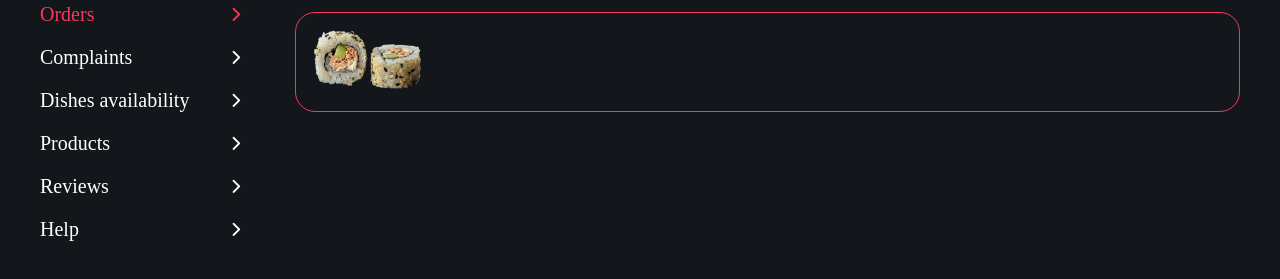
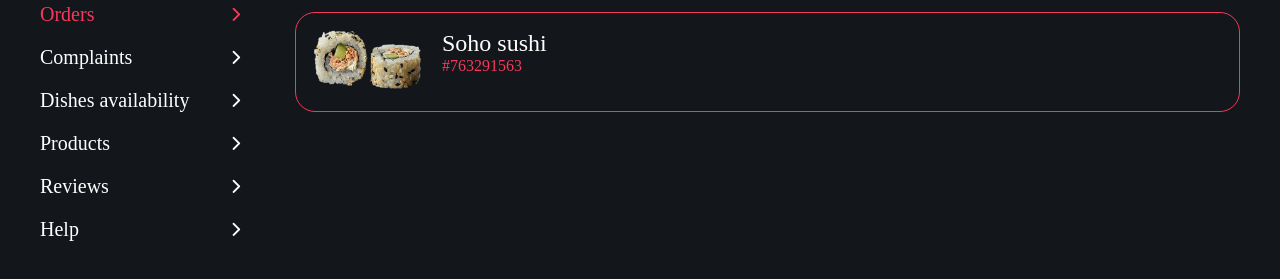
Before and after one commit to ZubalYana/Yorokobi, a website: page public/admin/index.html in a window 1280 px wide. Both pictures are taken after a click on the element "Orders". Shown: the part 157-436 px from the top of the page. Drawn offline with nearby package versions, Linux system fonts and the light colour scheme; a web font is replaced by a local one.

Commit message:
add the order's basic info

```diff
--- a/public/admin/main.js
+++ b/public/admin/main.js
@@ -164,6 +164,10 @@ $('#orders').click(()=>{
     <div class="order_imgCon">
     <img src="./imgs/sushi 1.png" alt="" class="order_img">
     </div>
+    <div class="order_basicInfo">
+    <div class="order_dishName">Soho sushi</div>
+    <div class="order_id">#763291563</div>
+</div>
 
     </div>
     </div>
--- a/public/admin/style.scss
+++ b/public/admin/style.scss
@@ -201,9 +201,26 @@
                         border-radius: 20px;
                         padding: 17px;
                         margin-top: 15px;
+                        display: flex;
                         .order_imgCon{
                             .order_img{
                                 height: 60px;
+                            }
+                        }
+                        .order_basicInfo{
+                            display: flex;
+                            flex-direction: column;
+                            width: 140px;
+                            margin-left: 20px;
+                            .order_dishName{
+                                font-size: 24px;
+                                font-weight: 400;
+                                color: #fff;
+                            }
+                            .order_id{
+                                font-size: 16px;
+                                font-weight: 500;
+                                color: #F73859;
                             }
                         }
 
```
Also changed, not shown: public/admin/style.css, 1 other file.
